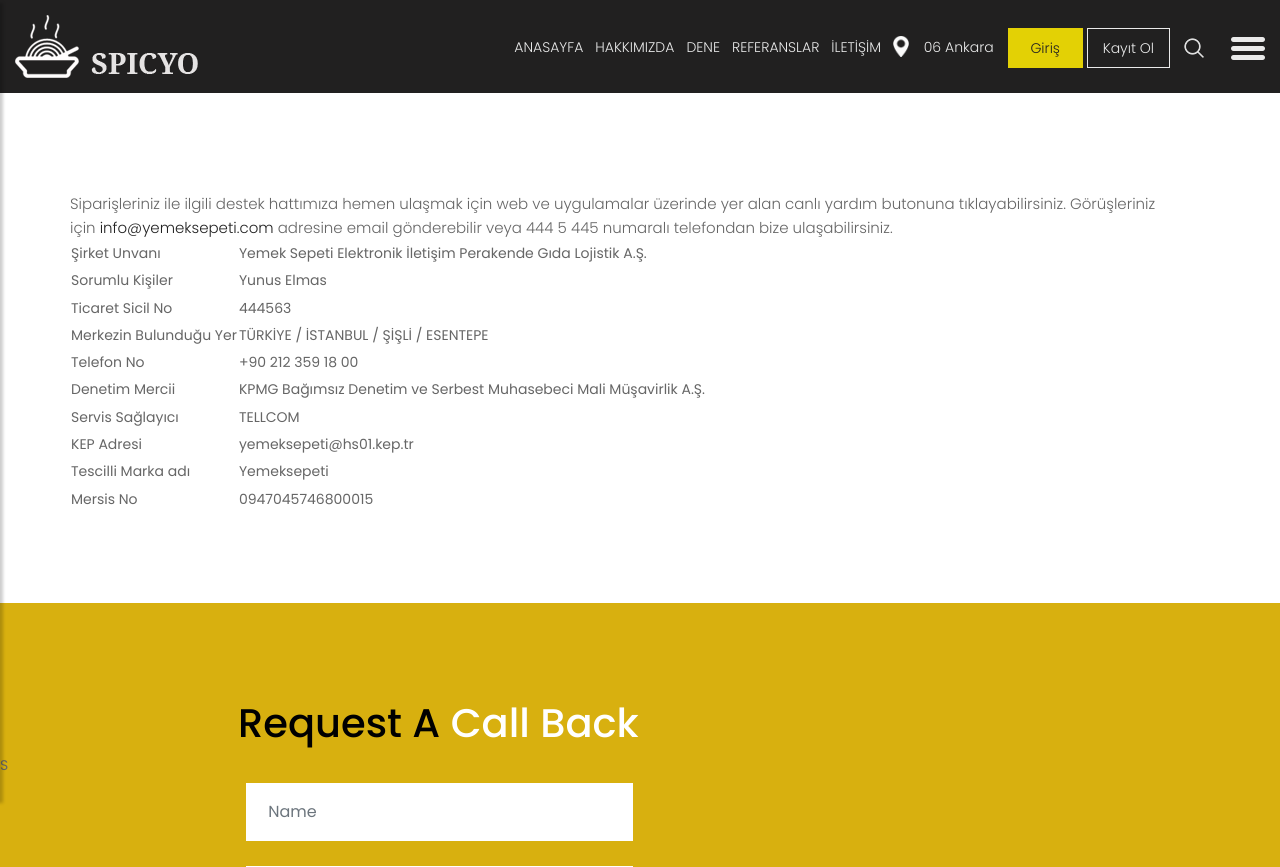
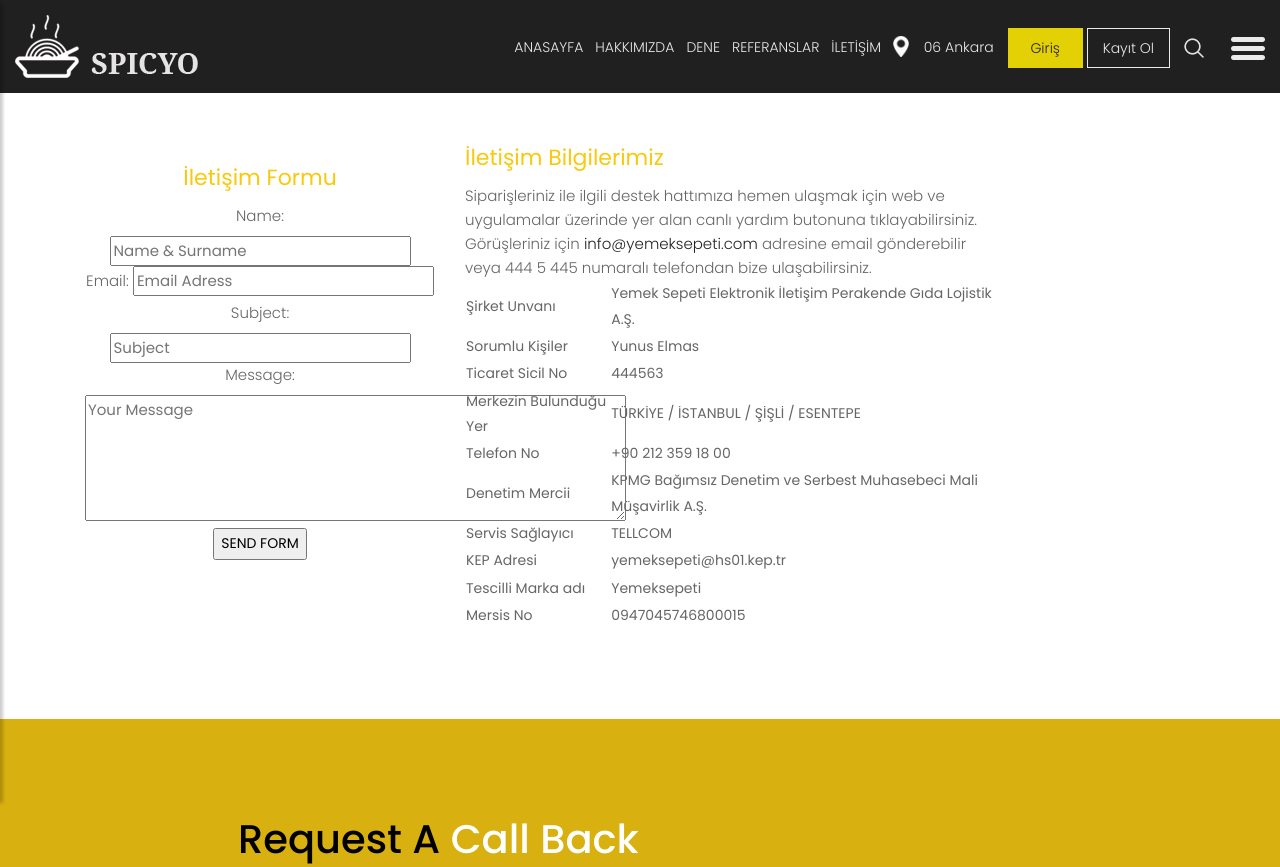
Before and after one commit to Bet06sari/Python_Django_OnlineOrderFood, a Django app: page /iletisim/ in a window 1280 px wide. Shown: the top 867 px of the page. Run offline with Django 3.2, Linux system fonts and the light colour scheme; data comes from the database, SQL or seed files in the repository; both versions use the stored data as it was after the commit; some libraries are stand-ins or nearby versions.

Commit message:
iletişim formu aktifleşti

```diff
--- a/home/models.py
+++ b/home/models.py
@@ -2,6 +2,7 @@
 from django.db import models
 
 # Create your models here.
+from django.forms import ModelForm, TextInput, Textarea
 
 class Setting(models.Model):
     STATUS = (
@@ -33,3 +34,33 @@
 
     def __str__(self):
         return self.title
+
+
+class ContactFormMessage(models.Model):
+    STATUS = (
+        ('New', 'New'),
+        ('Read', 'Read'),
+    )
+    name = models.CharField(blank=True,max_length=20)
+    email = models.CharField(blank=True,max_length=50)
+    subject = models.CharField(blank=True,max_length=50)
+    message = models.CharField(blank=True, max_length=255)
+    status = models.CharField(max_length=10,choices=STATUS, default='New')
+    ip = models.CharField(blank=True, max_length=20)
+    note = models.CharField(blank=True, max_length=100)
+    create_at = models.DateTimeField(auto_now_add=True)
+    update_at = models.DateTimeField(auto_now=True)
+
+    def __str__(self):
+        return self.name
+
+class ContactFormu(ModelForm):
+    class Meta:
+        model= ContactFormMessage
+        fields = ['name', 'email', 'subject','message']
+        widgets = {
+            'name'   : TextInput(attrs={'class': 'input','placeholder': 'Name & Surname'}),
+            'subject': TextInput(attrs={'class': 'input', 'placeholder': 'Subject'}),
+            'email'  : TextInput(attrs={'class': 'input', 'placeholder': 'Email Adress'}),
+            'message': Textarea(attrs={'class': 'input', 'placeholder': 'Your Message', 'rows': '5'}),
+        }
--- a/home/templates/iletisim.html
+++ b/home/templates/iletisim.html
@@ -11,7 +11,6 @@
 {% block sidebar %}
     {% include "sidebar.html" %}
 {% endblock %}
-
 
 {% block content %}
 
@@ -31,14 +30,41 @@
         <!-- container -->
         <div class="container">
             <!-- row -->
-            <div class="row">
-                <br/><br/><br/><br/><br/>
-                {{ setting.contact | safe}}
-            </div>
+                <div class="row">
+                    <div class="col-md-4" >
+                <br/><br/><br/>
+                        <div class="product_blog_cont">
+                            <div class="section-title">
+                                <h2><span class="theme_color">İletişim Formu</span></h2>
+                            </div>
+
+                            {% if messages %}
+                                {% for message in messages %}
+                                    <div class="alert alert-{{message.tags}}" role="alert">
+                                        {{ message }}
+                                    </div>
+                                {% endfor %}
+                            {% endif %}
+
+                            <form action="" method="post">
+                                {% csrf_token %}
+                                {{ form.as_p }}
+                                <input type="submit" value="SEND FORM">
+                            </form>
+                        </div>
+                </div>
+
+                        <div class="col-md-6">
+                            <div class="section-title">
+                                <br/><br/><br/>
+                                <h2><span class="theme_color">İletişim Bilgilerimiz</span></h2>
+                            </div>
+                            {{ setting.contact|safe }}
+                        </div>
+                </div>
             <!-- /row -->
         </div>
         <!-- /container -->
     </div>
     <!-- /section -->
-
 {% endblock %}
--- a/home/views.py
+++ b/home/views.py
@@ -1,9 +1,9 @@
-from django.http import HttpResponse
+from django.contrib import messages
+from django.http import HttpResponse, HttpResponseRedirect
 from django.shortcuts import render
 
 # Create your views here.
-from home.models import Setting
-
+from home.models import Setting, ContactFormu, ContactFormMessage
 
 def index(request ):
     setting = Setting.objects.get(pk=1)
@@ -20,7 +20,22 @@
     context = {'setting' : setting}
     return render(request, 'referanslarimiz.html', context)
 
-def iletisim(request ):
+def iletisim(request):
+
+    if request.method == 'POST':
+        form = ContactFormu(request.POST)
+        if form.is_valid():
+            data = ContactFormMessage()
+            data.name = form.cleaned_data['name']
+            data.email = form.cleaned_data['email']
+            data.subject = form.cleaned_data['subject']
+            data.message = form.cleaned_data['message']
+            data.ip= request.META.get('REMOTE_ADDR')
+            data.save()
+            messages.success(request,"mesajınız başarı ile gönderilmiştir. Teşekkür ederiz.")
+            return HttpResponseRedirect ('/iletisim')
+
     setting = Setting.objects.get(pk=1)
-    context = {'setting' : setting, 'page':'hakkimizda'}
+    form = ContactFormu()
+    context = {'setting': setting, 'form':form}
     return render(request, 'iletisim.html', context)
```
Also changed, not shown: home/admin.py (+6 -1 lines), db.sqlite3, home/migrations/0005_auto_20210428_1919.py (added), product/migrations/0008_auto_20210428_1919.py (added).
